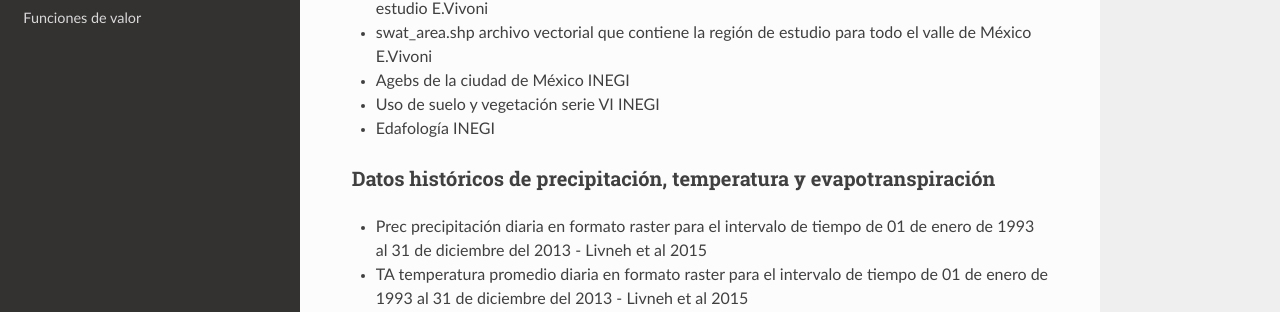
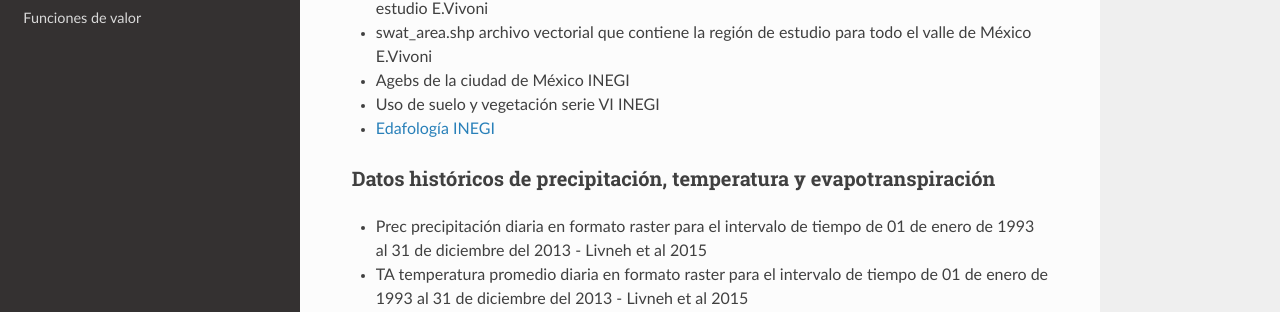
Before and after one commit to vichdzgeo/doc-sphinx, a Sphinx documentation site: the page built from docs/source/escorrentia.rst, in a window 1280 px wide. Shown: the part 461-773 px from the top of the page. Built offline with Sphinx 7.4.7 and the Read the Docs theme 2.0.0, drawn with Linux system fonts in a browser that asks for light colours.

Commit message:
cambios link

```diff
--- a/docs/source/escorrentia.rst
+++ b/docs/source/escorrentia.rst
@@ -22,7 +22,8 @@ Zona de estudio
   valle de México E.Vivoni
 - Agebs de la ciudad de México  INEGI
 - Uso de suelo y vegetación serie VI INEGI
-- Edafología INEGI
+- `Edafología INEGI`_
+
 
 Datos históricos de precipitación, temperatura y evapotranspiración
 ======================================================================
```
Also changed, not shown: other parts of docs/source/escorrentia.rst (+5 -0 lines), 5 other files.
